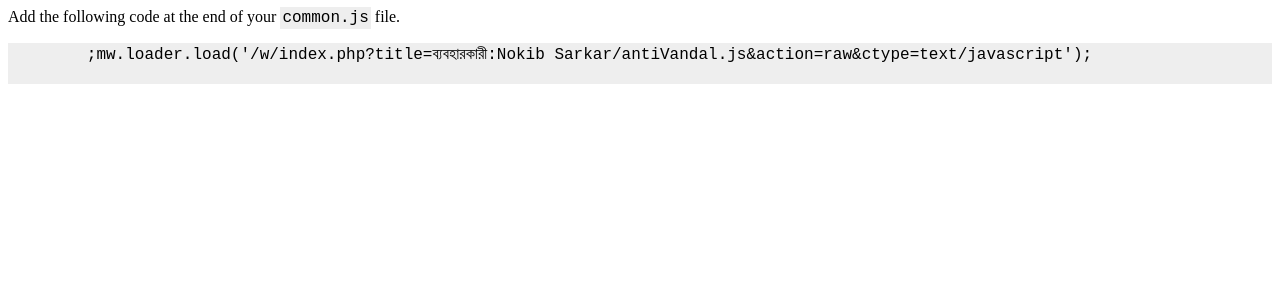
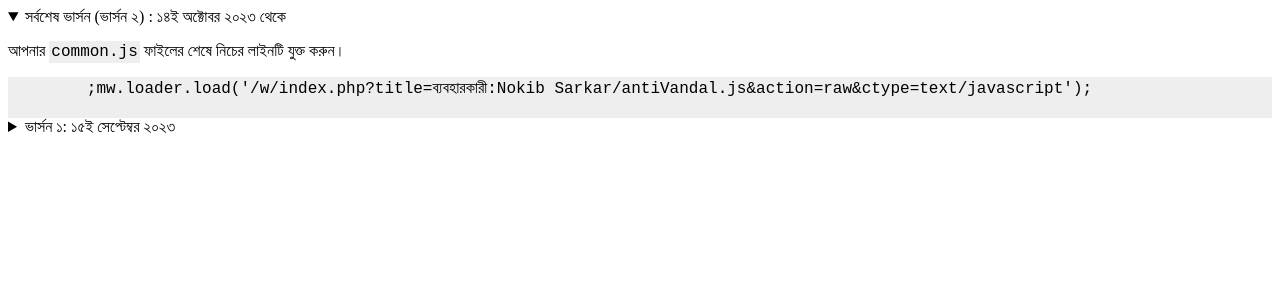
Before and after one commit to nokibsarkar/AntiVandal, a Flask app: page / in a window 1280 px wide. Shown: the top 300 px of the page. Run offline with Flask 3, Linux system fonts and the light colour scheme; data that the repository does not hold is empty.

Commit message:
added v2

```diff
--- a/templates/index.html
+++ b/templates/index.html
@@ -1,20 +1,26 @@
 <!DOCTYPE html>
 <html lang="en">
+
 <head>
     <meta charset="UTF-8">
     <meta name="viewport" content="width=device-width, initial-scale=1.0">
     <title>Antivandalism</title>
+
     <head>
         <style>
-            pre, code {
+            pre,
+            code {
                 background-color: #eee;
                 padding: 2px;
                 font-family: 'Courier New', Courier, monospace;
             }
+
             pre {
                 display: block;
                 word-wrap: normal;
+                margin: 0;
             }
+
             code {
                 white-space: pre;
                 display: inline;
@@ -22,10 +28,22 @@
         </style>
     </head>
 </head>
+
 <body>
-    Add the following code at the end of your <code>common.js</code> file.
-    <pre>
+    <details open>
+        <summary>সর্বশেষ ভার্সন (ভার্সন ২) : ১৪ই অক্টোবর ২০২৩ থেকে</summary>
+        <p>আপনার <code>common.js</code> ফাইলের শেষে নিচের লাইনটি যুক্ত করুন।</p>
+        <pre>
         ;mw.loader.load('/w/index.php?title=ব্যবহারকারী:Nokib Sarkar/antiVandal.js&action=raw&ctype=text/javascript');
     </pre>
+    </details>
+    <details>
+        <summary>ভার্সন ১: ১৫ই সেপ্টেম্বর ২০২৩ </summary>
+        <p>আপনার <code>common.js</code> ফাইলের শেষে নিচের লাইনটি যুক্ত করুন।</p>
+        <pre>
+        ;mw.loader.load('/w/index.php?title=ব্যবহারকারী:Nokib Sarkar/antiVandal1.js&action=raw&ctype=text/javascript');
+    </pre>
+    </details>
 </body>
+
 </html>
```
